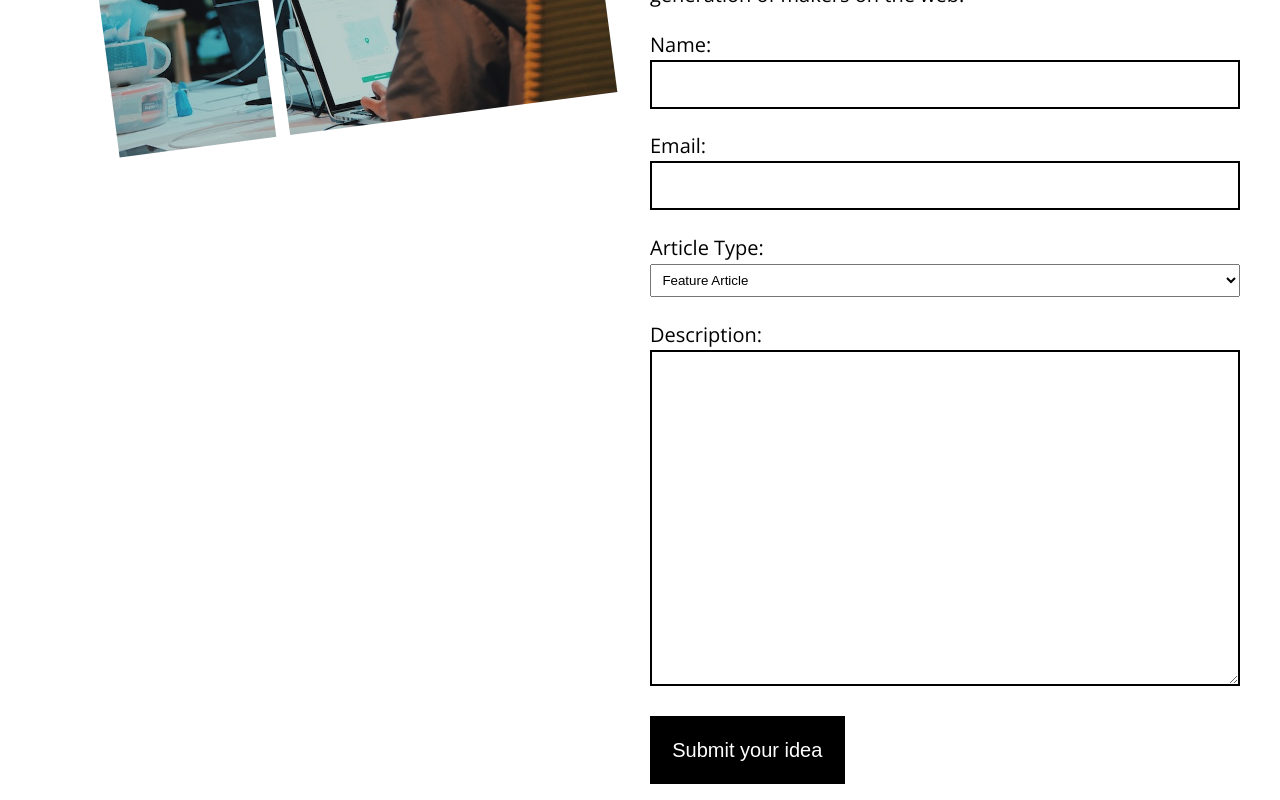
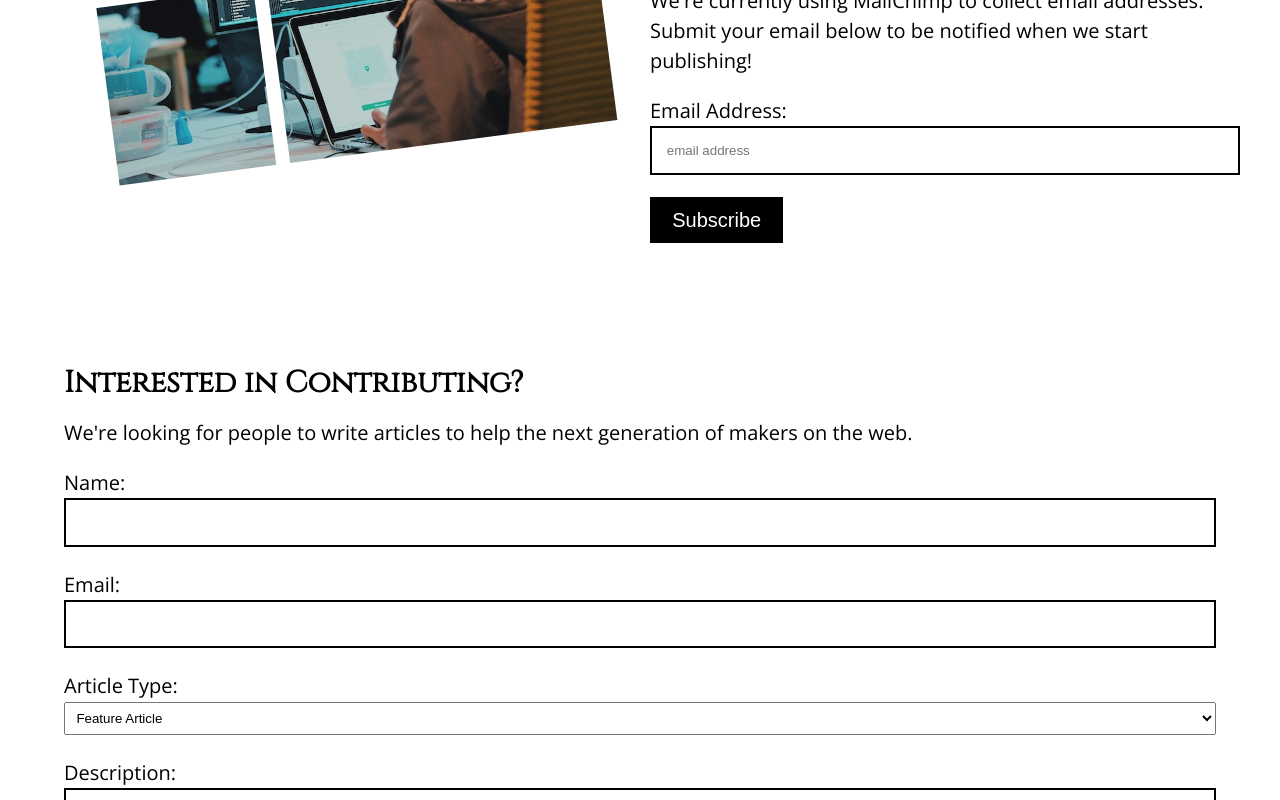
Before and after one commit to brob/webmademag.com, an Eleventy site: page index.html in a window 1280 px wide. Shown: the part 1280-2080 px from the top of the page. Built offline with nearby package versions, Linux system fonts and the light colour scheme; Eleventy itself is replaced by a stand-in of ours; files that its build step writes are made by us from their sources.

Commit message:
Adds mailchimp form and adjusts content

```diff
--- a/_includes/base.njk
+++ b/_includes/base.njk
@@ -16,7 +16,6 @@
 <meta name="twitter:description" content="An online magazine dedicated to articles, projects and tutorials that help you be a DIY Web builder!">
 <meta name="twitter:image" content="https://webmademag.netlify.com/images/twitter-image.png">
 
-<script id="mcjs">!function(c,h,i,m,p){m=c.createElement(h),p=c.getElementsByTagName(h)[0],m.async=1,m.src=i,p.parentNode.insertBefore(m,p)}(document,"script","https://chimpstatic.com/mcjs-connected/js/users/b673824920c79593fd5da6a2f/d5130ca4c1ce6b78cfc496802.js");</script>
 
 {% block extraScripts %}{% endblock %}
 
--- a/index.html
+++ b/index.html
@@ -25,7 +25,30 @@ layout: "base.njk"
                 <li><strong>Education:</strong> (TBD) An article explaining a computer science concept or a programming or language feature</li>
                 <li><strong>Project Prompts:</strong> A set of 5 projects to build with inspiration, specifications and hints</li>
             </ul>
+            <h3>Sign up to be notified</h3>
+            <p>We're currently using MailChimp to collect email addresses. Submit your email below to be notified when we start publishing!</p>
+            <form action="https://codecontemporary.us20.list-manage.com/subscribe/post?u=b673824920c79593fd5da6a2f&amp;id=a194e33e45" method="post" id="mc-embedded-subscribe-form" name="mc-embedded-subscribe-form" class="validate" target="_blank" novalidate>
+                <label for="mce-EMAIL">Email Address:
+                    <input type="email" value="" name="EMAIL" class="email" id="mce-EMAIL" placeholder="email address" required>
+                </label>
+
+                <!-- real people should not fill this in and expect good things - do not remove this or risk form bot signups-->
+                <div style="position: absolute; left: -5000px;" aria-hidden="true"><input type="text" name="b_b673824920c79593fd5da6a2f_a194e33e45" tabindex="-1" value=""></div>
+                <div class="clear"><input type="submit" value="Subscribe" name="subscribe" id="mc-embedded-subscribe" class="button"></div>
+            </form>
         </section>
+
+        <figure class="callout__thumb">
+            <img src="/images/contributor.jpg" alt="Person in front of computer writing code">
+            <span class="span1"></span>
+            <span class="span2"></span>
+            <span class="span3"></span>
+            <span class="span4"></span>
+        </figure>
+
+    </section>
+
+    <section class="contributing container">
         <div class="content">
             <h2>Interested in Contributing?</h2>
             <p>We're looking for people to write articles to help the next generation of makers on the web.</p>
@@ -55,12 +78,4 @@ layout: "base.njk"
             </form>
 
         </div>
-        <figure class="callout__thumb">
-            <img src="/images/contributor.jpg" alt="Person in front of computer writing code">
-            <span class="span1"></span>
-            <span class="span2"></span>
-            <span class="span3"></span>
-            <span class="span4"></span>
-        </figure>
-
     </section>
--- a/style.css
+++ b/style.css
@@ -20,7 +20,7 @@ img {
     max-width: 100%;
 }
 h1, h2, h3, h4, h5, h6 {
-    margin: 0;
+    margin-bottom: 1ch;
 }
 h1, h2, h3 {
     font-family: 'Cinzel', serif;
@@ -42,10 +42,10 @@ input, textarea {
     padding: 2ch;
     border: 2px solid #000;
 }
-button {
+button, input[type="submit"] {
     background-color: #000;
     color: #fff;
-    padding: 2ch;
+    padding: 1ch 2ch;
     border: 0;
     font-size: 1rem;
 }
@@ -160,6 +160,12 @@ button {
     list-style: square;
 }
 
+.container {
+    width: 90vw;
+    max-width: 1200px;
+    margin: 0 auto 2rem;
+}
+
 @media (max-width: 600px) {
     .callout {
         display: block;
```
